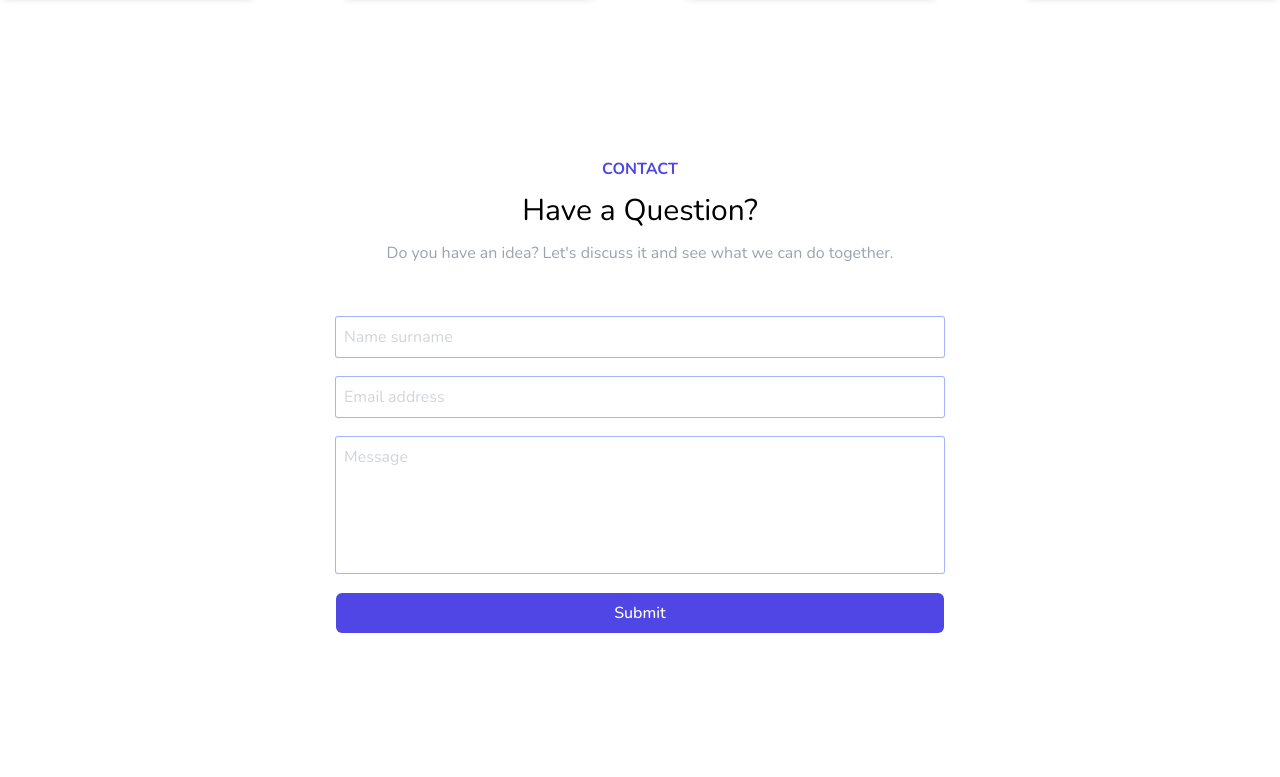
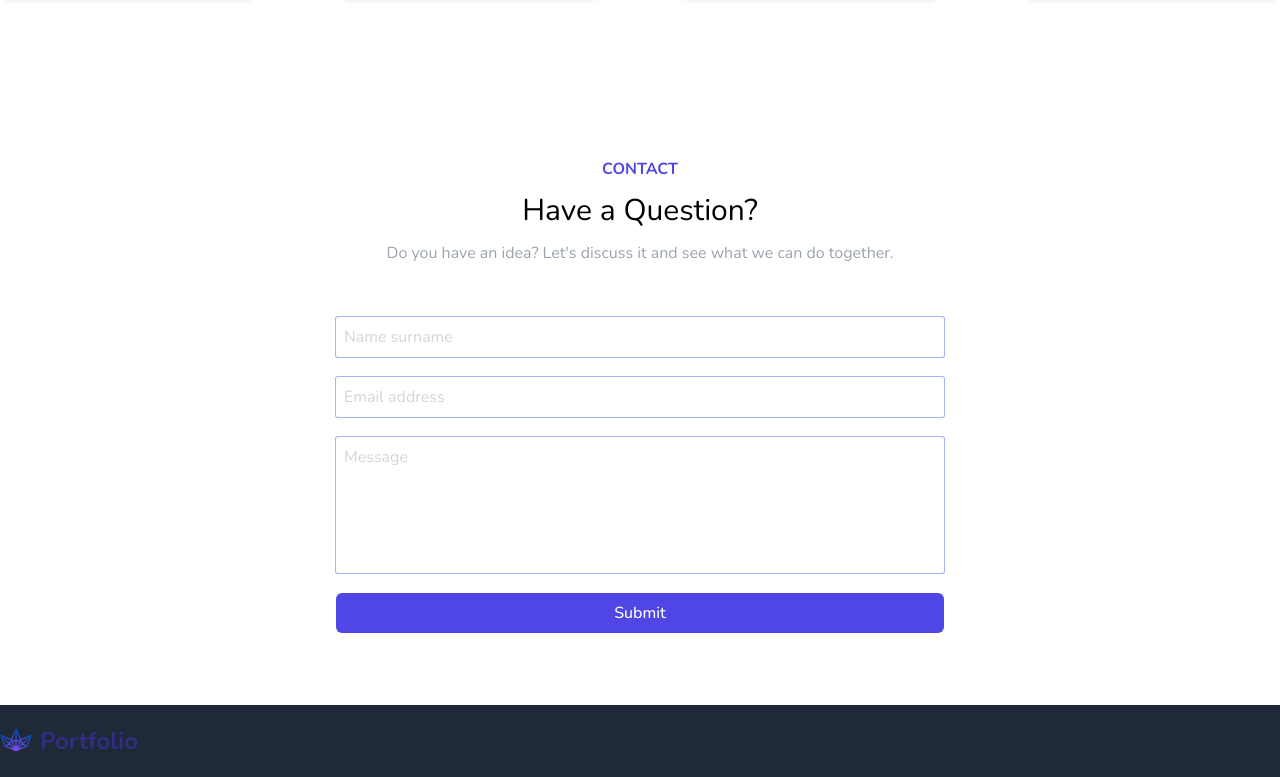
Before and after one commit to esteemayo/tailwind-portfolio, a website: page index.html in a window 1280 px wide. Shown: the part 3170-3947 px from the top of the page. Before the commit the page ends 3875 px from the top, so only its background shows below. Drawn offline with nearby package versions, Linux system fonts and the light colour scheme.

Commit message:
fix: add markup

```diff
--- a/index.html
+++ b/index.html
@@ -355,6 +355,14 @@
         </form>
       </div>
     </section>
+    <footer class="w-full bg-gray-800">
+      <div class="container mx-auto py-5 flex items-center justify-between">
+        <div class="flex items-center gap-2">
+          <img src="img/logo.png" alt="logo" class="w-8 block object-cover" />
+          <span class="text-2xl font-bold text-indigo-900">Portfolio</span>
+        </div>
+      </div>
+    </footer>
     <script src="index.js"></script>
     <script src="autotyping.js"></script>
   </body>
```
Also changed, not shown: css/style.css.
